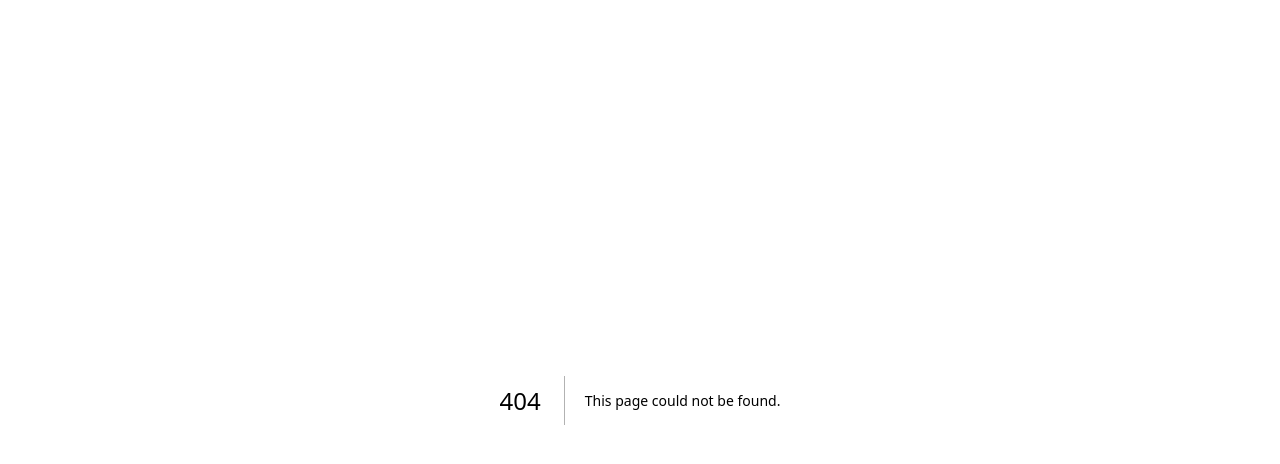
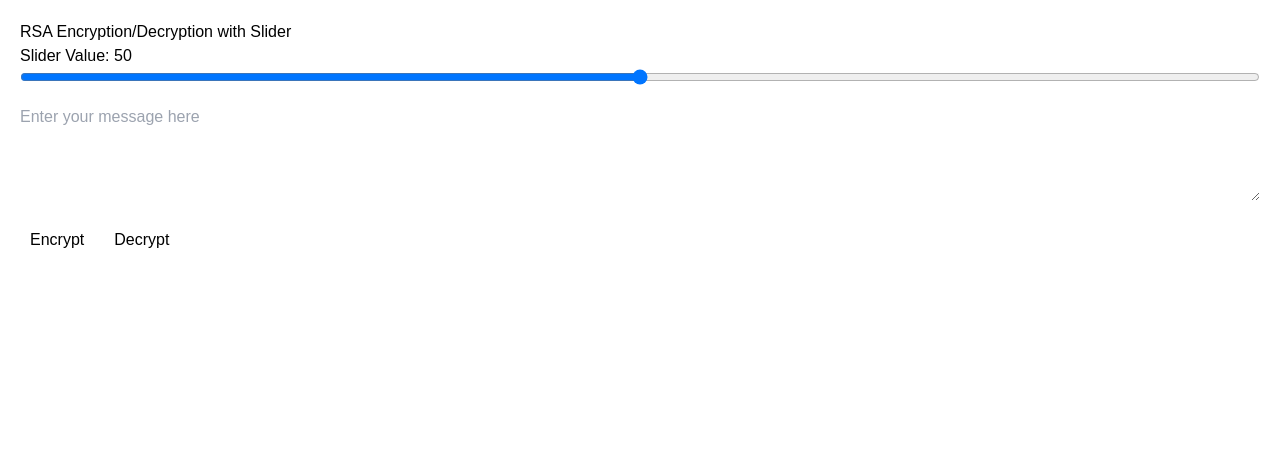
Before and after one commit to erdo99/Encryption-Application, a Next.js app: page /rsa in a window 1280 px wide. Before the commit this address had no page. Shown: the top 464 px of the page. Built offline with nearby package versions, Linux system fonts and the light colour scheme.

Commit message:
rsa sayfası eklendi rsa şifreleme eklendi.

```diff
--- a/app/all/page.jsx
+++ b/app/all/page.jsx
@@ -26,12 +26,12 @@ export default function Page() {
           </div>
         </Link>
 
-        <Link href="/tdes">
+        <Link href="/rsa">
           <div style={{ border: '1px solid #ccc', padding: '1rem', borderRadius: '8px', textAlign: 'center', cursor: 'pointer' }}>
-            <h3>TDES</h3>
-            <p>Triple Data Encryption System</p>
-            <p>Key Bits: 168 bits</p>
-            <p>Security Level: Medium</p>
+          <h3>RSA</h3>
+          <p>Rivest-Shamir-Adleman</p>
+          <p>Key Length: 512-4096 bits</p>
+          <p>Security Level: High</p>
           </div>
         </Link>
 
--- /dev/null
+++ b/app/api/rsa/route.ts
@@ -0,0 +1,43 @@
+import { NextResponse } from 'next/server';
+import type { NextRequest } from 'next/server';
+import NodeRSA from 'node-rsa';
+
+let privateKey: string | undefined = process.env.PRIVATE_KEY;
+let publicKey: string | undefined = process.env.PUBLIC_KEY;
+
+if (!privateKey || !publicKey) {
+  console.error('PRIVATE_KEY and PUBLIC_KEY must be set in environment variables.');
+}
+
+const privateKeyRSA = privateKey ? new NodeRSA(privateKey, 'pkcs1-private-pem') : null;
+const publicKeyRSA = publicKey ? new NodeRSA(publicKey, 'pkcs1-public-pem') : null;
+
+export async function POST(request: NextRequest) {
+  try {
+    if (!privateKeyRSA || !publicKeyRSA) {
+      return NextResponse.json({ error: 'Keys are not initialized.' }, { status: 500 });
+    }
+
+    const body = await request.json();
+    const { action, text } = body;
+
+    if (!text || !action) {
+      return NextResponse.json({ error: 'Missing text or action parameter' }, { status: 400 });
+    }
+
+    if (action === 'encrypt') {
+      const encrypted = publicKeyRSA.encrypt(text, 'base64');
+      return NextResponse.json({ result: encrypted });
+    }
+
+    if (action === 'decrypt') {
+      const decrypted = privateKeyRSA.decrypt(text, 'utf8');
+      return NextResponse.json({ result: decrypted });
+    }
+
+    return NextResponse.json({ error: 'Invalid action' }, { status: 400 });
+  } catch (error) {
+    console.error('Error processing the request:', error);
+    return NextResponse.json({ error: 'Internal server error' }, { status: 500 });
+  }
+}
--- /dev/null
+++ b/app/rsa/page.tsx
@@ -0,0 +1,104 @@
+'use client';
+
+import { useState } from 'react';
+
+export default function RSAEncryptionPage() {
+  const [inputText, setInputText] = useState('');
+  const [encryptedText, setEncryptedText] = useState('');
+  const [decryptedText, setDecryptedText] = useState('');
+  const [error, setError] = useState('');
+  const [slideValue, setSlideValue] = useState(50); // Slide için başlangıç değeri
+
+  const handleEncrypt = async () => {
+    try {
+      const response = await fetch('/api/rsa', {
+        method: 'POST',
+        headers: { 'Content-Type': 'application/json' },
+        body: JSON.stringify({ action: 'encrypt', text: inputText }),
+      });
+
+      const data = await response.json();
+      if (response.ok) {
+        setEncryptedText(data.result);
+        setError('');
+      } else {
+        setError(data.error || 'An error occurred.');
+      }
+    } catch (err) {
+      setError('Failed to encrypt the text.');
+    }
+  };
+
+  const handleDecrypt = async () => {
+    try {
+      const response = await fetch('/api/rsa', {
+        method: 'POST',
+        headers: { 'Content-Type': 'application/json' },
+        body: JSON.stringify({ action: 'decrypt', text: encryptedText }),
+      });
+
+      const data = await response.json();
+      if (response.ok) {
+        setDecryptedText(data.result);
+        setError('');
+      } else {
+        setError(data.error || 'An error occurred.');
+      }
+    } catch (err) {
+      setError('Failed to decrypt the text.');
+    }
+  };
+
+  return (
+    <div style={{ padding: '20px' }}>
+      <h1>RSA Encryption/Decryption with Slider</h1>
+
+      <div>
+        <label>Slider Value: {slideValue}</label>
+        <input
+          type="range"
+          min="0"
+          max="100"
+          value={slideValue}
+          onChange={(e) => setSlideValue(Number(e.target.value))}
+          style={{ width: '100%', marginBottom: '20px' }}
+        />
+      </div>
+
+      <textarea
+        placeholder="Enter your message here"
+        value={inputText}
+        onChange={(e) => setInputText(e.target.value)}
+        rows={4}
+        style={{ width: '100%', marginBottom: '10px' }}
+      />
+      <div style={{ display: 'flex', gap: '10px' }}>
+        <button onClick={handleEncrypt} style={{ padding: '10px' }}>Encrypt</button>
+        <button onClick={handleDecrypt} style={{ padding: '10px' }}>Decrypt</button>
+      </div>
+      {error && <p style={{ color: 'red' }}>{error}</p>}
+      {encryptedText && (
+        <div>
+          <h3>Encrypted Message</h3>
+          <textarea
+            readOnly
+            value={encryptedText}
+            rows={4}
+            style={{ width: '100%', marginBottom: '10px' }}
+          />
+        </div>
+      )}
+      {decryptedText && (
+        <div>
+          <h3>Decrypted Message</h3>
+          <textarea
+            readOnly
+            value={decryptedText}
+            rows={4}
+            style={{ width: '100%' }}
+          />
+        </div>
+      )}
+    </div>
+  );
+}
```
Also changed, not shown: package.json (+4 -3 lines), 1 other file (tests, documents, lock files or other folders).
